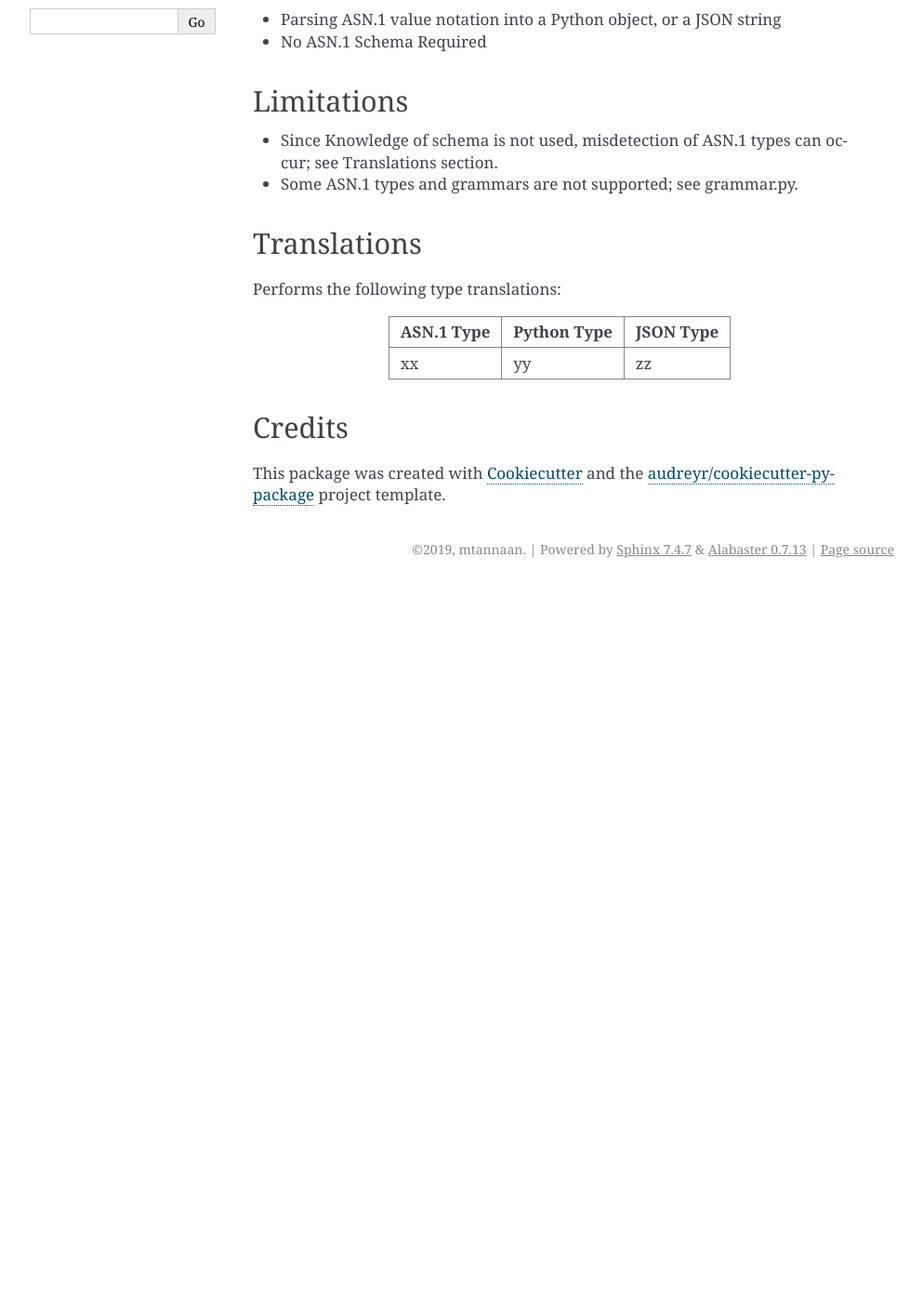
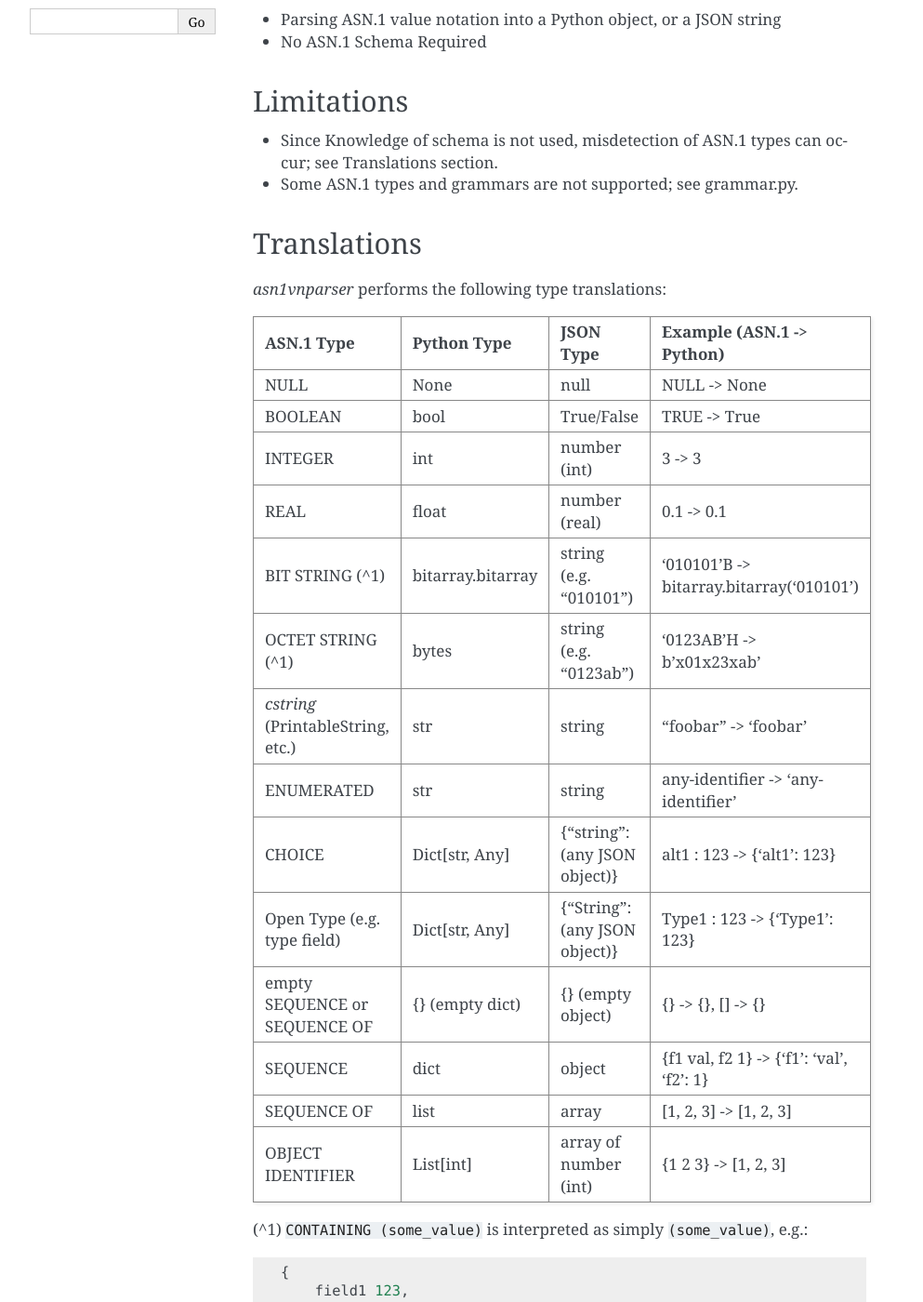
Before and after one commit to mtannaan/asn1vnparser, a Sphinx documentation site: the page built from docs/readme.rst, in a window 1280 px wide and 1400 px high, scrolled down 323 px. Shown: the whole window at 93% size, without its empty margins (148-1141 px from the left). Built offline with Sphinx 7.4.7, drawn with Linux system fonts in a browser that asks for light colours; before the commit the page ends 953 px from its top, so only the background shows below that; some of the changed text lies outside the part shown.

Commit message:
documentation

```diff
--- a/README.rst
+++ b/README.rst
@@ -38,13 +38,49 @@ Limitations
 Translations
 ------------
 
-Performs the following type translations:
+`asn1vnparser` performs the following type translations:
 
-==========  ===========  =========
-ASN.1 Type  Python Type  JSON Type
-==========  ===========  =========
-xx          yy           zz
-==========  ===========  =========
+======================================  =================  =============================  ==========================
+ASN.1 Type                              Python Type        JSON Type                      Example (ASN.1 -> Python)
+======================================  =================  =============================  ==========================
+NULL                                    None               null                           NULL -> None
+BOOLEAN                                 bool               True/False                     TRUE -> True
+INTEGER                                 int                number (int)                   3 -> 3
+REAL                                    float              number (real)                  0.1 -> 0.1
+BIT STRING (^1)                         bitarray.bitarray  string (e.g. "010101")         '010101'B -> bitarray.bitarray('010101')
+OCTET STRING (^1)                       bytes              string (e.g. "0123ab")         '0123AB'H -> b'\x01\x23\xab'
+`cstring` (PrintableString, etc.)       str                string                         "foobar" -> 'foobar'
+ENUMERATED                              str                string                         any-identifier -> 'any-identifier'
+CHOICE                                  Dict[str, Any]     {"string": (any JSON object)}  alt1 : 123 -> {'alt1': 123}
+Open Type  (e.g. type field)            Dict[str, Any]     {"String": (any JSON object)}  Type1 : 123 -> {'Type1': 123}
+empty SEQUENCE or SEQUENCE OF           {} (empty dict)    {} (empty object)              {} -> {}, [] -> {}
+SEQUENCE                                dict               object                         {f1 val, f2 1} -> {'f1': 'val', 'f2': 1}
+SEQUENCE OF                             list               array                          [1, 2, 3] -> [1, 2, 3]
+OBJECT IDENTIFIER                       List[int]          array of number (int)          {1 2 3} -> [1, 2, 3]
+======================================  =================  =============================  ==========================
+
+(^1) ``CONTAINING (some_value)`` is interpreted as simply ``(some_value)``, e.g.::
+
+    {
+        field1 123,
+        field2 CONTAINING {
+            field2-1 TRUE,
+            field2-2 FALSE
+        }
+    }
+
+is parsed into following Python object::
+
+    {
+        "field1": 123,
+        "field2": {
+            "field2-1": True,
+            "field2-2": False
+        }
+    }
+
+
+
 
 Credits
 -------
--- a/docs/conf.py
+++ b/docs/conf.py
@@ -32,7 +32,12 @@ import asn1vnparser
 
 # Add any Sphinx extension module names here, as strings. They can be
 # extensions coming with Sphinx (named 'sphinx.ext.*') or your custom ones.
-extensions = ['sphinx.ext.autodoc', 'sphinx.ext.viewcode']
+extensions = ['sphinx.ext.autodoc',
+              'sphinx.ext.viewcode', 'sphinx.ext.napoleon']
+
+# This project uses Google style docstring:
+# http://www.sphinx-doc.org/ja/master/usage/extensions/napoleon.html
+napoleon_google_docstring = True
 
 # Add any paths that contain templates here, relative to this directory.
 templates_path = ['_templates']
```
